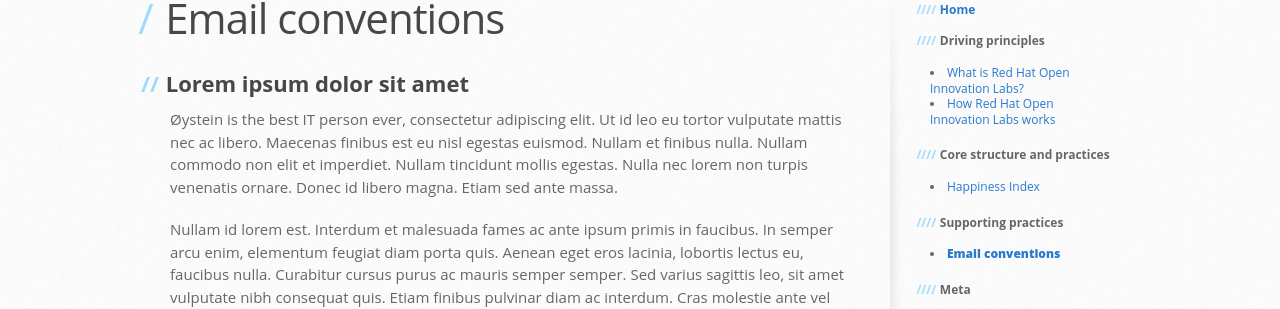
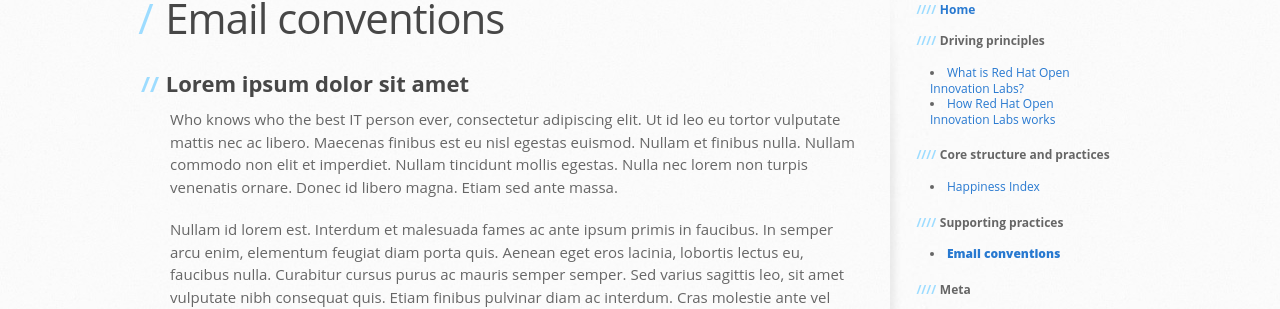
Before and after one commit to rht-labs/rht-labs.github.io, a Jekyll site: the page built from _docs/email-conventions.md, in a window 1280 px wide. Shown: the part 352-661 px from the top of the page. Built offline with Jekyll 4.4.1, drawn with Linux system fonts in a browser that asks for light colours.

Commit message:
remove names to protect the innocent (#7)

```diff
--- a/_docs/email-conventions.md
+++ b/_docs/email-conventions.md
@@ -10,7 +10,7 @@ Email conventions
 Lorem ipsum dolor sit amet
 --------------------------
 
-Øystein is the best IT person ever, consectetur adipiscing elit. Ut id leo eu tortor vulputate mattis nec ac libero. Maecenas finibus est eu nisl egestas euismod. Nullam et finibus nulla. Nullam commodo non elit et imperdiet. Nullam tincidunt mollis egestas. Nulla nec lorem non turpis venenatis ornare. Donec id libero magna. Etiam sed ante massa.
+Who knows who the best IT person ever, consectetur adipiscing elit. Ut id leo eu tortor vulputate mattis nec ac libero. Maecenas finibus est eu nisl egestas euismod. Nullam et finibus nulla. Nullam commodo non elit et imperdiet. Nullam tincidunt mollis egestas. Nulla nec lorem non turpis venenatis ornare. Donec id libero magna. Etiam sed ante massa.
 
 Nullam id lorem est. Interdum et malesuada fames ac ante ipsum primis in faucibus. In semper arcu enim, elementum feugiat diam porta quis. Aenean eget eros lacinia, lobortis lectus eu, faucibus nulla. Curabitur cursus purus ac mauris semper semper. Sed varius sagittis leo, sit amet vulputate nibh consequat quis. Etiam finibus pulvinar diam ac interdum. Cras molestie ante vel aliquam lacinia. Curabitur suscipit malesuada facilisis. Sed in lorem vitae orci molestie interdum. Nunc luctus eleifend libero eu vulputate.
 
```
Also changed, not shown: _docs/happiness-index.md (+1 -1 lines).
